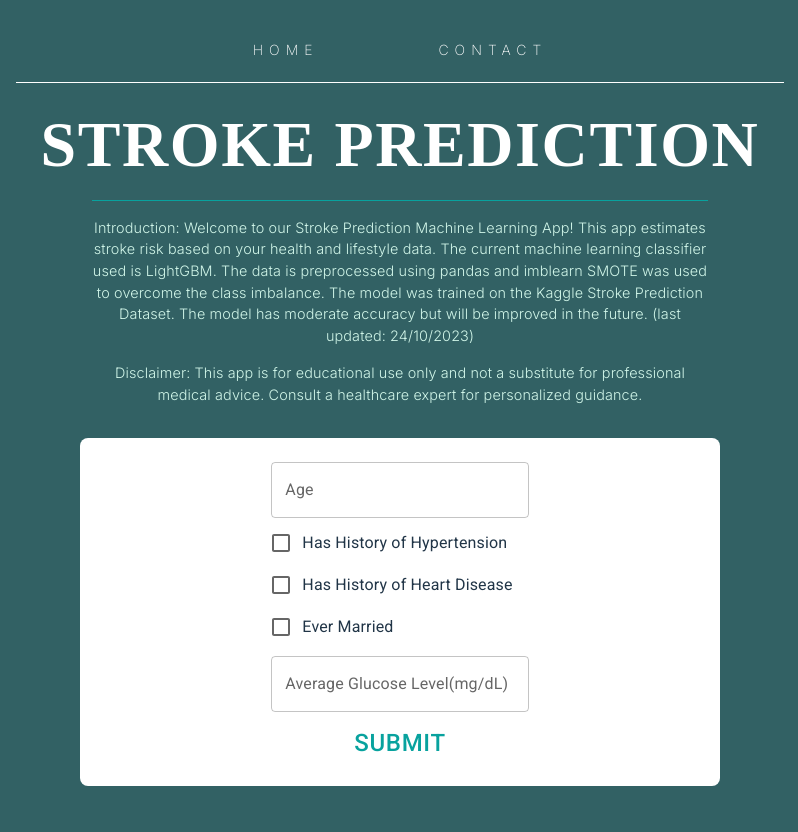
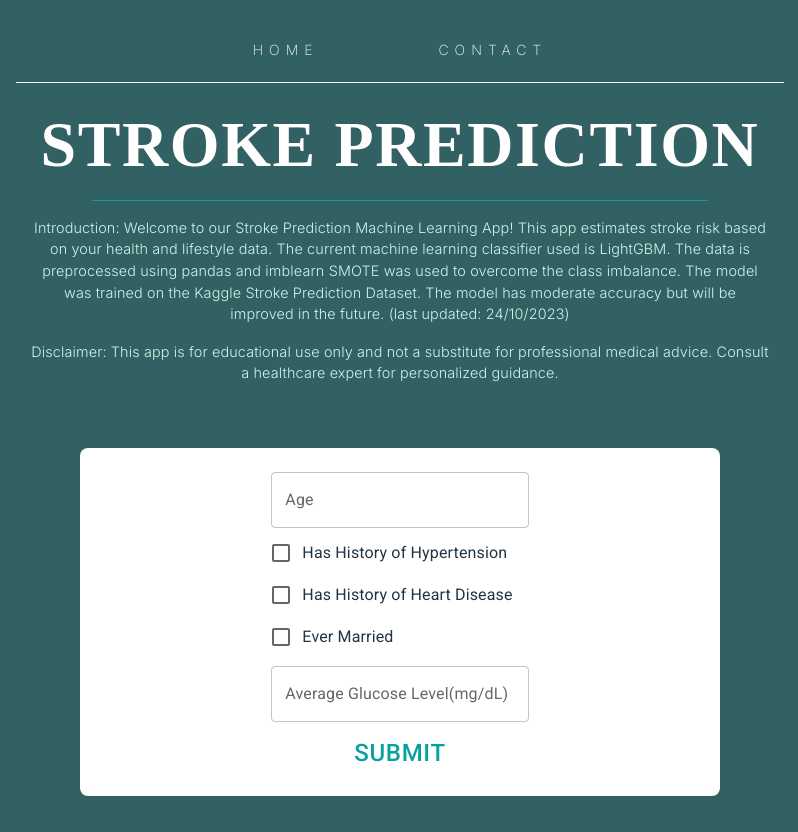
Before and after one commit to nikkodote-ai/Portfolio_v2, a React (Vite) app in the folder frontend/: page /works/apps/stroke_prediction in a window 1280 px wide. Shown: the top 832 px of the page, without its empty margins (256-1054 px from the left). Built offline with nearby package versions, Linux system fonts and the light colour scheme; a web font is replaced by a local one.

Commit message:
updated frontend padding for stroke app

```diff
--- a/frontend/src/components/apps/StrokePrediction/Form.jsx
+++ b/frontend/src/components/apps/StrokePrediction/Form.jsx
@@ -66,8 +66,8 @@ export const Form = () => {
         // .catch((error) => console.log("Authorization failed: " + error.message))
     );
 
-    console.log(values);
-    console.log(result);
+    // console.log(values);
+    // console.log(result);
   };
 
   return (
--- a/frontend/src/components/apps/StrokePrediction/StrokePrediction.jsx
+++ b/frontend/src/components/apps/StrokePrediction/StrokePrediction.jsx
@@ -48,7 +48,7 @@ export const StrokePrediction = () => {
                 md:"4rem"
             }}}>Stroke Prediction</Title>
             <Line/>
-            <Box width={{xs: "90%", md:"50%"}}>
+            <Box width={{xs: "90%", md:"60%"}} pb={4}>
 
             <Box mb={2}>
 
```
